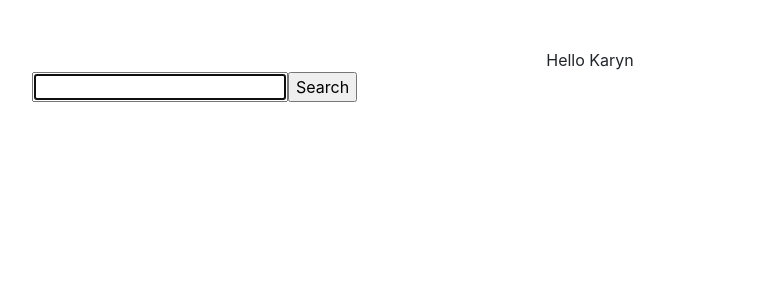
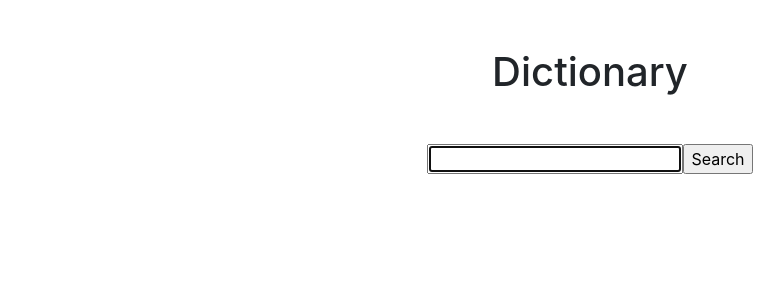
Before and after one commit to karynhuynh/dictionary-react, a React (Create React App) app: page / in a window 1280 px wide. Shown: the top 300 px of the page, without its empty margins (50-834 px from the left). Built offline with nearby package versions, Linux system fonts and the light colour scheme; the HTML template or start-up script is replaced by a standard one.

Commit message:
Created a synonym component

```diff
--- a/src/App.js
+++ b/src/App.js
@@ -1,11 +1,11 @@
 import "./App.css";
-import Dictionary from './Dictionary'
+import Dictionary from "./Dictionary";
 
 function App() {
   return (
     <div className="App">
       <div className="container">
-        <header className="App-header text-center mt-5">Hello Karyn</header>
+        <h1 className="App-header text-center my-5">Dictionary</h1>
         <main>
           <Dictionary />
         </main>
--- a/src/Dictionary.css
+++ b/src/Dictionary.css
@@ -0,0 +1,4 @@
+.Dictionary form {
+  text-align: center;
+  margin-bottom: 20px;
+}
--- a/src/Dictionary.js
+++ b/src/Dictionary.js
@@ -10,6 +10,7 @@ export default function Dictionary() {
   const [results, setResults] = useState(null);
 
   function handleResponse(response) {
+    //   response that is sent by axios
     setResults(response.data[0]);
   }
 
@@ -32,6 +33,7 @@ export default function Dictionary() {
         <input type="submit" value="Search" />
       </form>
       <Results results={results} />
+      {/* any time the state changes, the information in return will re-compiled/ re-rendered with the new data */}
     </div>
   );
 }
--- a/src/Meaning.js
+++ b/src/Meaning.js
@@ -1,4 +1,5 @@
 import React from "react";
+import Synonyms from "./Synonyms";
 
 export default function Meaning(props) {
   console.log(props.meaning);
@@ -9,10 +10,12 @@ export default function Meaning(props) {
         return (
           <div key={index}>
             <p>
-              {definition.definition}
+              <strong>Definition:</strong> {definition.definition}
               <br />
+              <strong>Example: </strong>
               <em>{definition.example}</em>
             </p>
+            <Synonyms synonyms={definition.synonyms} />
           </div>
         );
       })}
--- /dev/null
+++ b/src/Synonyms.js
@@ -0,0 +1,17 @@
+import React from "react";
+
+export default function Synonyms(props) {
+  if (props.synonyms) {
+    return (
+      <ul className="Synonyms">
+        {props.synonyms.map((synonym, index) => {
+          return <li key={index}>{synonym}</li>;
+        })}
+        {/* <strong>Synonyms: </strong>
+        <em>{props.synonyms}</em> */}
+      </ul>
+    );
+  } else {
+    return null;
+  }
+}
```
